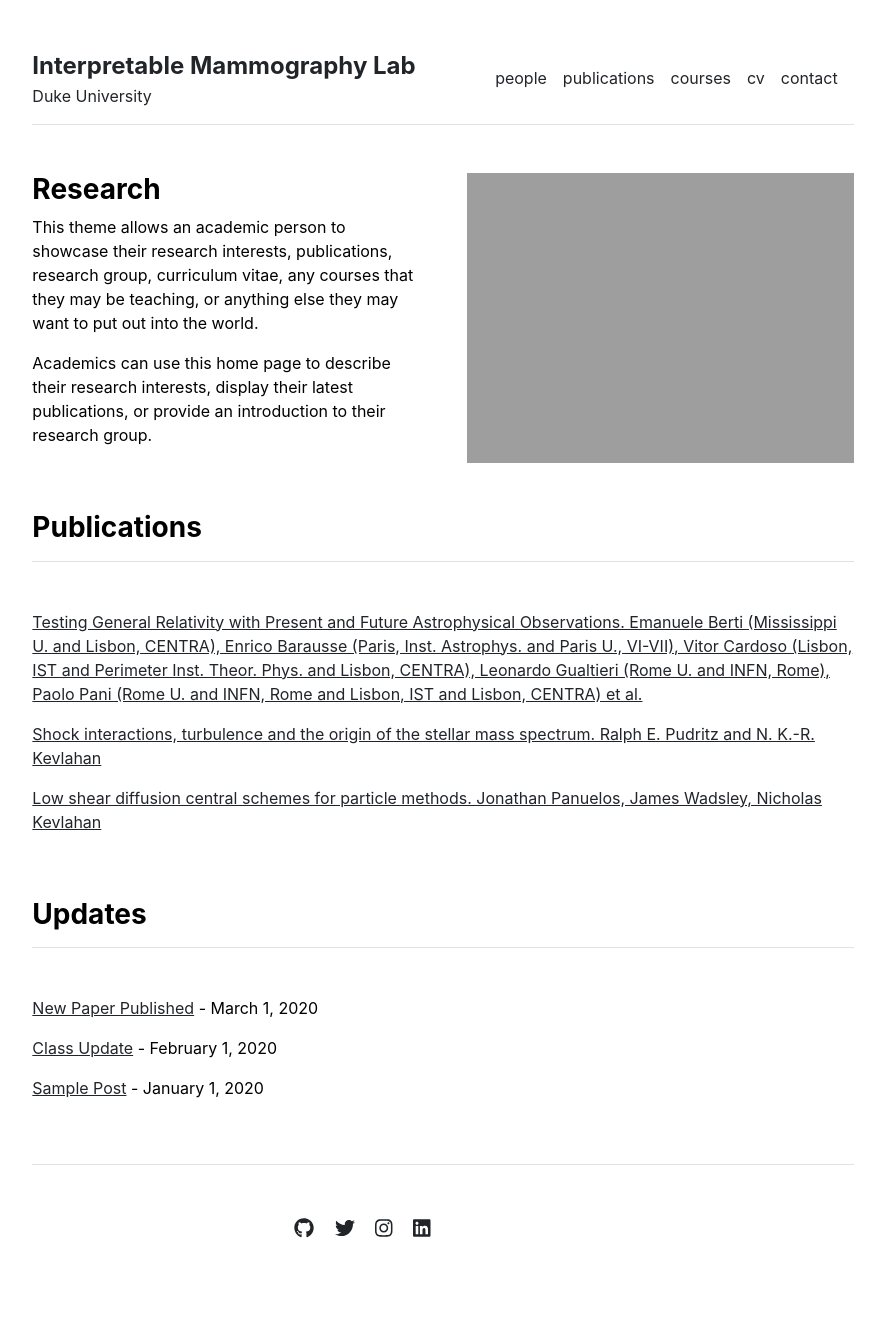
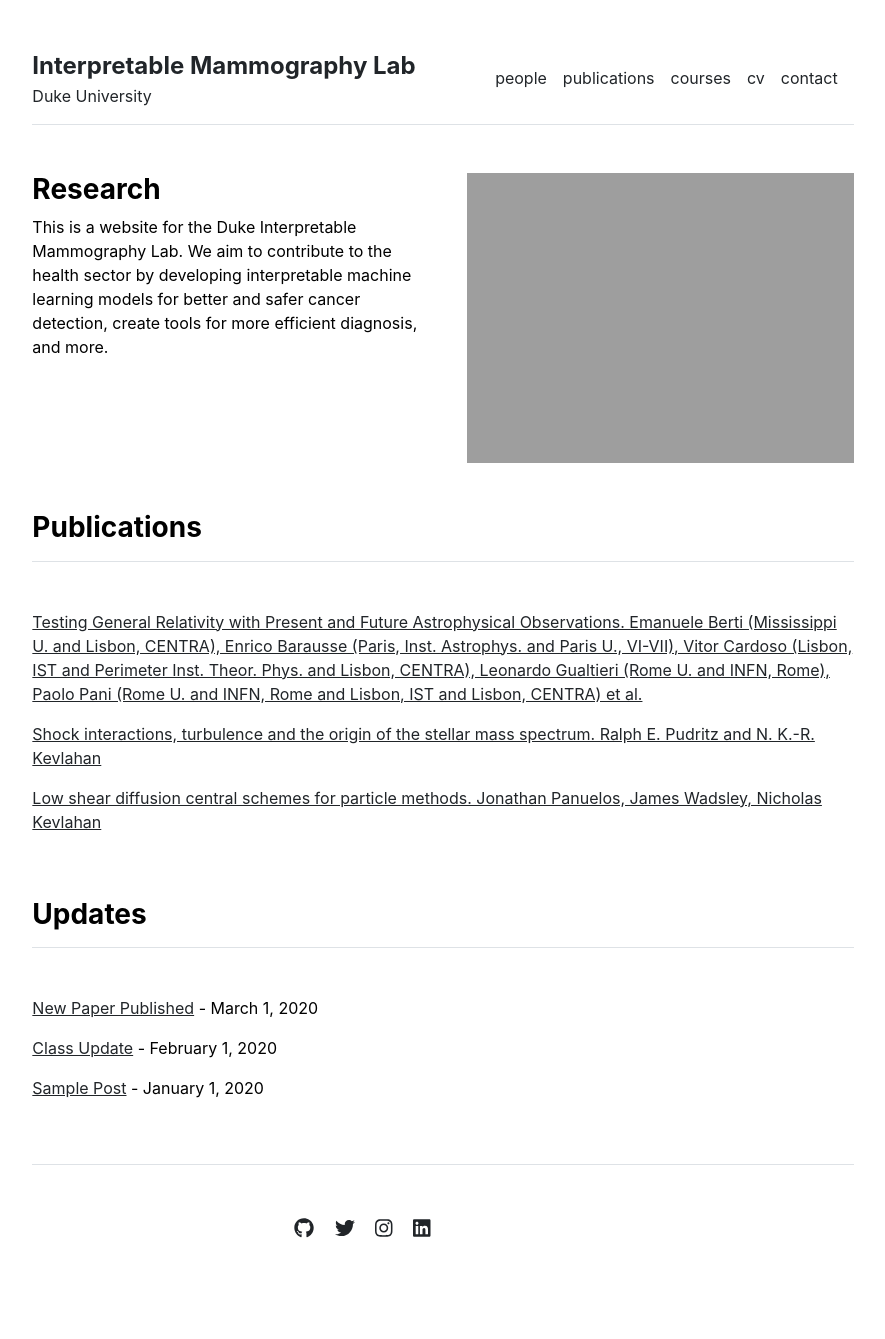
Before and after one commit to SangwookCheon/academic, a Jekyll site: the page built from index.md, in a window 1280 px wide. Shown: the whole page, without its empty margins (197-1082 px from the left). Built offline with Jekyll 4.4.1, drawn with Linux system fonts in a browser that asks for light colours.

Commit message:
Update index.md

```diff
--- a/index.md
+++ b/index.md
@@ -3,6 +3,4 @@ layout: home
 title: "Home"
 ---
 
-This theme allows an academic person to showcase their research interests, publications, research group, curriculum vitae, any courses that they may be teaching, or anything else they may want to put out into the world.
-
-Academics can use this home page to describe their research interests, display their latest publications, or provide an introduction to their research group.
+This is a website for the Duke Interpretable Mammography Lab. We aim to contribute to the health sector by developing interpretable machine learning models for better and safer cancer detection, create tools for more efficient diagnosis, and more.
```
